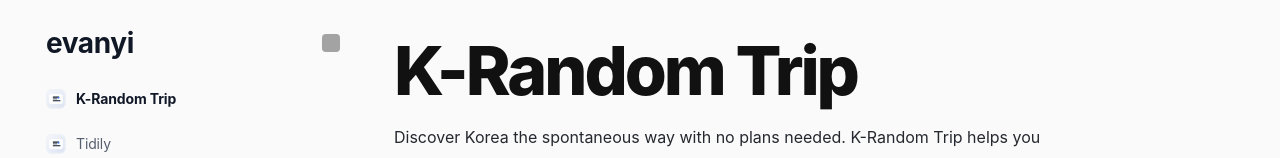
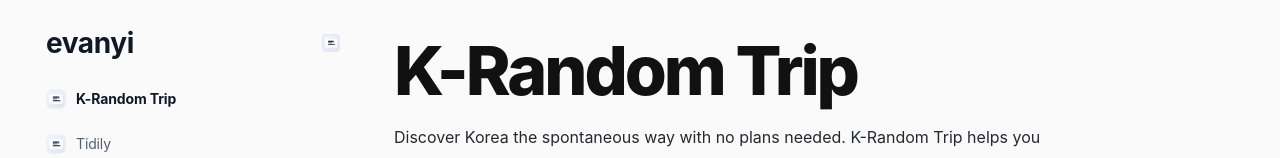
Before and after one commit to ideook/portfolio, a React (Vite) app: page /v2 in a window 1280 px wide. Shown: the top 158 px of the page. Built offline with nearby package versions, Linux system fonts and the light colour scheme; grey boxes are pictures that could not be loaded; a web font is replaced by a local one.

Commit message:
fix(portfolio): use consistent profile avatar source for header icon

```diff
--- a/src/data/projects.json
+++ b/src/data/projects.json
@@ -756,7 +756,7 @@
     }
   ],
   "profile": {
-    "avatar": "https://x.com/evanyi_81",
+    "avatar": "/images/default-app-icon.svg",
     "i18n": {
       "en": {
         "title": "evanyi",
@@ -766,6 +766,7 @@
         "title": "evanyi",
         "role": "독립 앱 메이커 · 건축가에서 코더로"
       }
-    }
+    },
+    "icon": "/images/default-app-icon.svg"
   }
 }
--- a/src/pages/PortfolioV2Page.jsx
+++ b/src/pages/PortfolioV2Page.jsx
@@ -176,7 +176,8 @@ function PortfolioV2Page() {
   const profileData = useMemo(() => {
     const profile = projectsData.profile || {}
     const social = projectsData.social || {}
-    const profileAvatar = profile.avatar || profile.icon
+    const profileAvatar =
+      profile.avatar || profile.icon || profile.image || `${DEFAULT_APP_ICON}`
     const profileLocale = profile.i18n?.[locale] || {}
 
     return {
```
